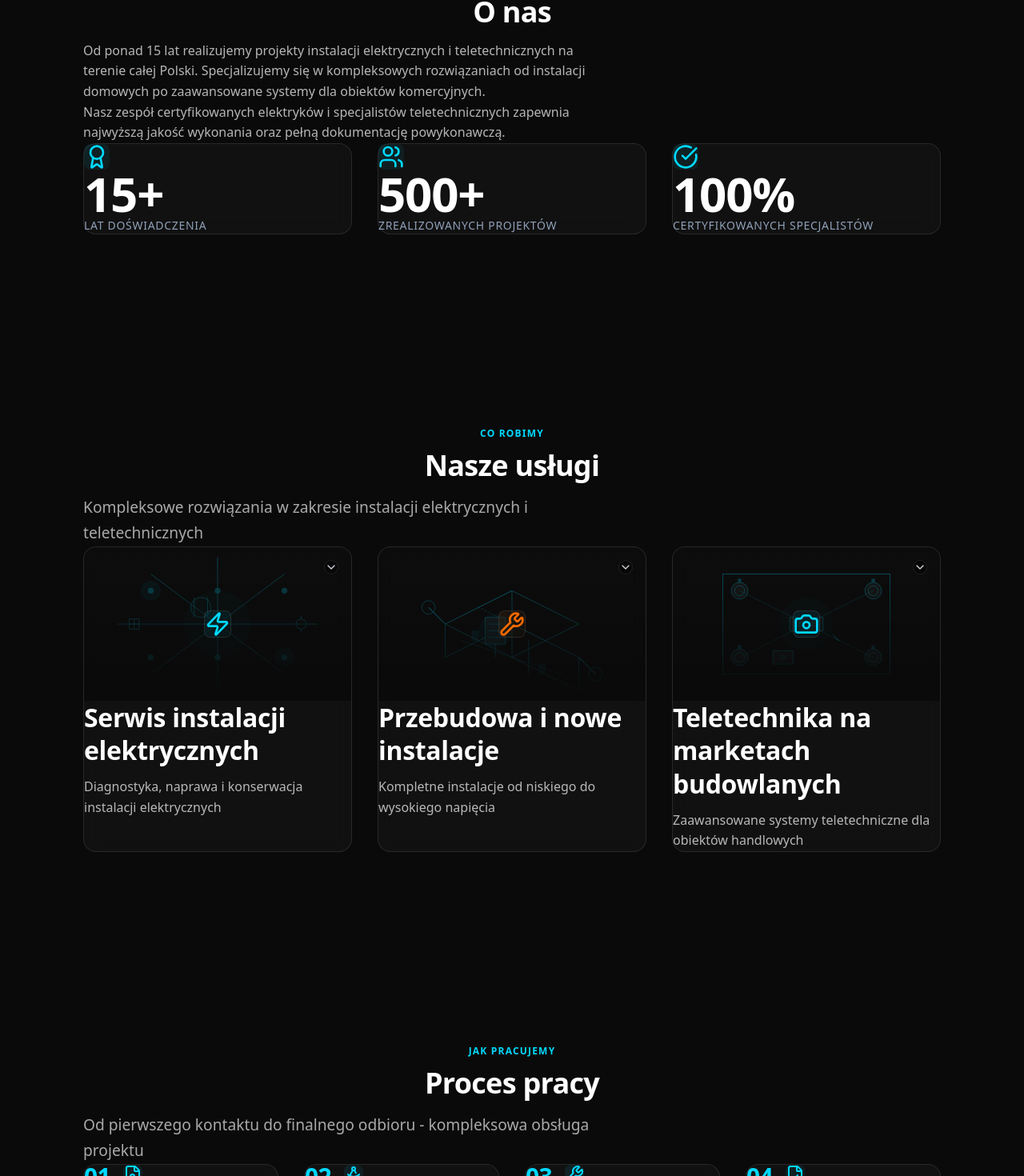
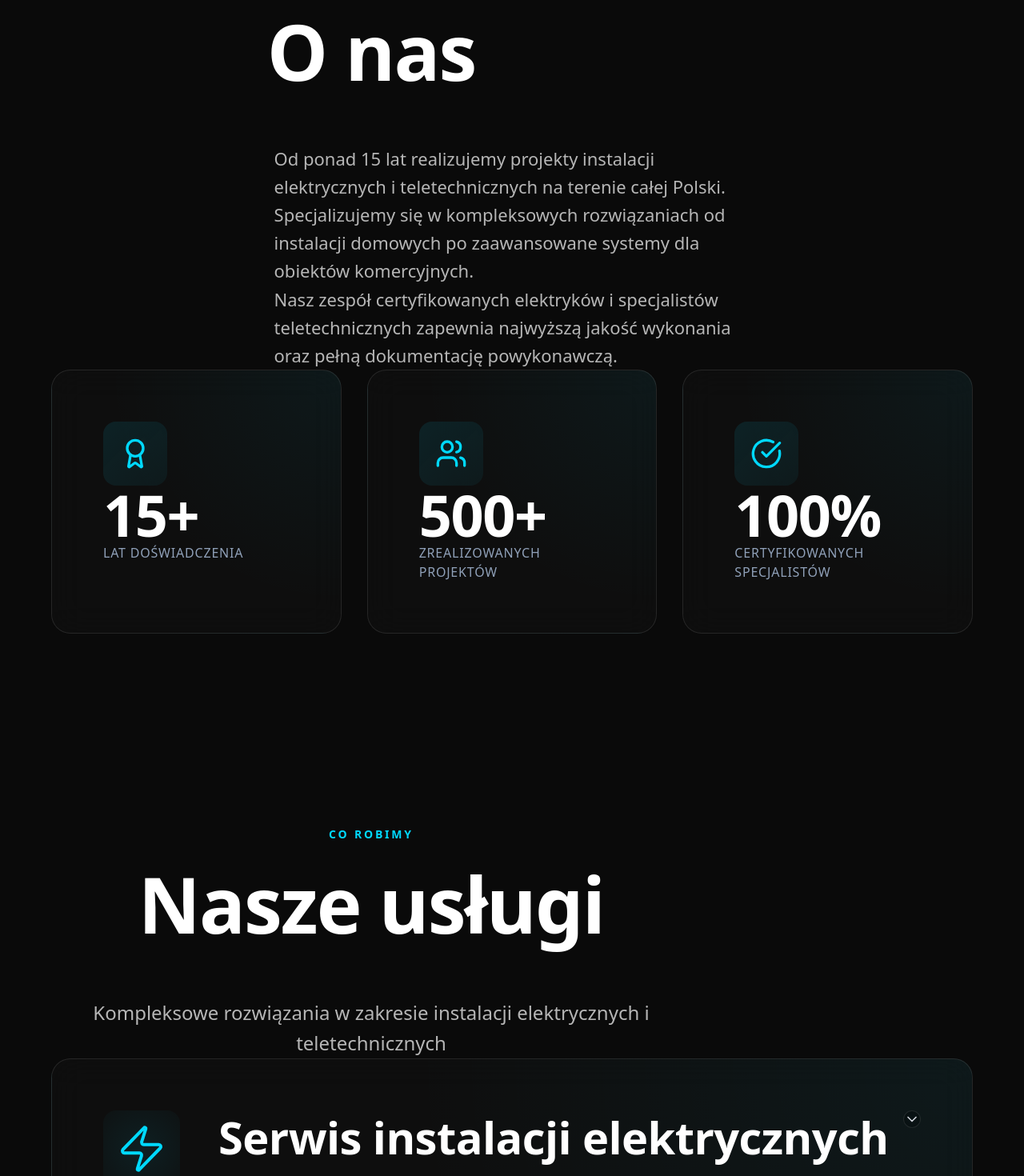
Before and after one commit to absyntvr-blip/el-instal, a Next.js app: page / in a window 1280 px wide. Shown: the part 954-2424 px from the top of the page at 80% size. Built offline with nearby package versions, Linux system fonts and the light colour scheme.

Commit message:
Brief alignment: WOW typography (h1: 64-160px, h2: 48-96px), vertical stack services, massive spacing (120-200px), premium glassmorphism, larger icons (64px), content-width system

```diff
--- a/app/globals.css
+++ b/app/globals.css
@@ -36,35 +36,26 @@ body {
   min-height: 100vh;
 }
 
-/* Container utilities - 8px grid system */
+/* Container utilities - Premium max-width system */
 .container {
   width: 100%;
-  max-width: 1200px; /* Optimal reading width */
+  max-width: 1400px; /* Like Stripe, Vercel */
   margin-left: auto;
   margin-right: auto;
-  padding-left: 1.5rem; /* 24px */
-  padding-right: 1.5rem; /* 24px */
+  padding-left: clamp(24px, 5vw, 120px);
+  padding-right: clamp(24px, 5vw, 120px);
 }
 
-@media (min-width: 640px) {
-  .container {
-    padding-left: 2rem; /* 32px */
-    padding-right: 2rem; /* 32px */
-  }
+/* Content width for readability */
+.content-width {
+  max-width: 1200px;
+  margin: 0 auto;
 }
 
-@media (min-width: 1024px) {
-  .container {
-    padding-left: 3rem; /* 48px */
-    padding-right: 3rem; /* 48px */
-  }
-}
-
-@media (min-width: 1280px) {
-  .container {
-    padding-left: 4rem; /* 64px */
-    padding-right: 4rem; /* 64px */
-  }
+/* Text width for long texts (65ch optimal) */
+.text-width {
+  max-width: 65ch;
+  margin: 0 auto;
 }
 
 /* Section spacing */
@@ -91,35 +82,35 @@ section {
   background: #00D9FF;
 }
 
-/* Typography System - 8px baseline grid */
+/* Typography System - WOW scale (Awwwards style) */
 h1 {
-  font-size: clamp(3rem, 8vw, 7.5rem); /* 48px - 120px */
+  font-size: clamp(4rem, 12vw, 10rem); /* 64px - 160px - WOW effect */
   font-weight: 700;
-  line-height: 1.1;
+  line-height: 0.9;
   letter-spacing: -0.03em;
   word-wrap: break-word;
   overflow-wrap: break-word;
-  margin-bottom: 1.5rem;
+  margin-bottom: 2rem;
 }
 
 h2 {
-  font-size: clamp(2rem, 4vw, 2.25rem); /* 32px - 36px - smaller, elegant */
-  font-weight: 600;
-  line-height: 1.3;
+  font-size: clamp(3rem, 8vw, 6rem); /* 48px - 96px - much larger */
+  font-weight: 700;
+  line-height: 1.1;
   letter-spacing: -0.02em;
   word-wrap: break-word;
   overflow-wrap: break-word;
-  margin-bottom: 0.75rem;
+  margin-bottom: 4rem; /* 64px - DUŻO PRZESTRZENI */
 }
 
 h3 {
-  font-size: clamp(1.25rem, 2.5vw, 2rem); /* 20px - 32px */
+  font-size: clamp(2rem, 5vw, 3.5rem); /* 32px - 56px */
   font-weight: 600;
-  line-height: 1.3;
+  line-height: 1.2;
   letter-spacing: -0.01em;
   word-wrap: break-word;
   overflow-wrap: break-word;
-  margin-bottom: 0.75rem;
+  margin-bottom: 1.5rem; /* 24px */
 }
 
 /* Text sizing for boxes - improved hierarchy */
@@ -138,67 +129,63 @@ h3 {
 
 /* Section headings subtitle */
 .section-subtitle {
-  font-size: clamp(1rem, 1.5vw, 1.25rem); /* 16px - 20px */
-  line-height: 1.7;
+  font-size: clamp(1.125rem, 2vw, 1.5rem); /* 18px - 24px - larger */
+  line-height: 1.6;
   font-weight: 400;
-  color: rgba(255, 255, 255, 0.65);
-  max-width: 42rem; /* Optimal reading width ~65-75 characters */
+  color: rgba(255, 255, 255, 0.7);
+  max-width: 65ch; /* Optimal reading width */
+  margin-top: 2rem; /* 32px spacing */
 }
 
-/* Body text */
+/* Body text - larger for readability */
 p {
-  font-size: 1rem; /* 16px - fixed for consistency */
+  font-size: clamp(1.125rem, 2vw, 1.375rem); /* 18px - 22px */
   line-height: 1.6;
   font-weight: 400;
-  max-width: 40.625rem; /* 650px - optimal reading width */
+  max-width: 65ch; /* Optimal reading width */
   color: rgba(255, 255, 255, 0.7);
 }
 
-/* Section spacing - Premium breathing space */
+/* Section spacing - MASSIVE breathing space (like Apple, Stripe) */
 .section-spacing {
-  padding-top: 5rem; /* 80px */
-  padding-bottom: 5rem; /* 80px */
+  padding-top: clamp(120px, 15vh, 200px);
+  padding-bottom: clamp(120px, 15vh, 200px);
 }
 
-@media (min-width: 768px) {
-  .section-spacing {
-    padding-top: 7rem; /* 112px */
-    padding-bottom: 7rem; /* 112px */
-  }
-}
-
-@media (min-width: 1024px) {
-  .section-spacing {
-    padding-top: 7.5rem; /* 120px */
-    padding-bottom: 7.5rem; /* 120px */
-  }
-}
-
-/* Premium glassmorphism cards */
+/* Premium glassmorphism cards (iOS/Apple style) */
 .glass-card {
-  background: rgba(255, 255, 255, 0.03);
+  background: rgba(255, 255, 255, 0.02);
+  backdrop-filter: blur(20px) saturate(180%);
   border: 1px solid rgba(255, 255, 255, 0.1);
-  border-radius: 16px;
-  backdrop-filter: blur(10px);
-  transition: all 0.3s cubic-bezier(0.4, 0, 0.2, 1);
+  border-radius: 24px;
+  padding: clamp(48px, 6vw, 64px);
+  transition: all 0.4s cubic-bezier(0.4, 0, 0.2, 1);
+  /* Subtelny gradient overlay */
+  background-image:
+    radial-gradient(
+      circle at top right,
+      rgba(0, 217, 255, 0.05),
+      transparent 60%
+    );
 }
 
 .glass-card:hover {
-  background: rgba(255, 255, 255, 0.05);
   border-color: rgba(0, 217, 255, 0.3);
-  transform: translateY(-5px);
-  box-shadow: 0 20px 40px rgba(0, 217, 255, 0.1),
-              0 0 0 1px rgba(0, 217, 255, 0.2);
+  transform: translateY(-4px);
+  box-shadow:
+    0 0 60px rgba(0, 217, 255, 0.1),
+    0 20px 40px rgba(0, 0, 0, 0.3);
 }
 
-/* Sub-header style */
+/* Sub-header style (overline) */
 .sub-header {
-  font-size: 0.75rem; /* 12px */
+  font-size: 0.875rem; /* 14px */
   font-weight: 600;
-  letter-spacing: 0.1em;
+  letter-spacing: 0.2em;
   text-transform: uppercase;
   color: #00D9FF;
-  margin-bottom: 0.5rem;
+  margin-bottom: 1.5rem; /* 24px */
+  display: block;
 }
 
 /* Monospaced numbers for stats */
--- a/components/About.tsx
+++ b/components/About.tsx
@@ -25,14 +25,14 @@ export default function About() {
           initial={{ opacity: 0, y: 30 }}
           animate={inView ? { opacity: 1, y: 0 } : {}}
           transition={{ duration: 0.8 }}
-          className="mb-20 md:mb-24"
+          className="mb-32"
         >
-          <div className="text-center mb-12">
-            <div className="sub-header mb-3">NASZA HISTORIA</div>
-            <h2 className="text-white mb-8">O nas</h2>
+          <div className="text-center max-w-[800px] mx-auto mb-16">
+            <div className="sub-header">NASZA HISTORIA</div>
+            <h2 className="text-white">O nas</h2>
           </div>
 
-          <div className="space-y-6 max-w-[650px] mx-auto">
+          <div className="text-width space-y-6">
             <p>
               Od ponad 15 lat realizujemy projekty instalacji elektrycznych i teletechnicznych
               na terenie całej Polski. Specjalizujemy się w kompleksowych rozwiązaniach
@@ -46,7 +46,8 @@ export default function About() {
         </motion.div>
 
         {/* Stats Grid - 12 column system */}
-        <div className="grid grid-cols-12 gap-8 max-w-6xl mx-auto">
+        <div className="content-width">
+          <div className="grid grid-cols-12 gap-8">
             {stats.map((stat, index) => {
               const Icon = stat.icon;
               return (
@@ -55,18 +56,19 @@ export default function About() {
                   initial={{ opacity: 0, y: 30 }}
                   animate={inView ? { opacity: 1, y: 0 } : {}}
                   transition={{ delay: index * 0.15, duration: 0.6 }}
-                className="col-span-12 md:col-span-4 glass-card p-8 flex flex-col h-full"
+                  className="col-span-12 md:col-span-4 glass-card flex flex-col h-full"
                 >
-                <div className="mb-6 p-3 rounded-lg bg-gradient-to-br from-[#00D9FF]/10 to-[#00D9FF]/5 w-fit">
-                  <Icon className="w-8 h-8 text-[#00D9FF]" />
+                  <div className="mb-8 flex items-center justify-center w-20 h-20 rounded-2xl bg-gradient-to-br from-[#00D9FF]/10 to-[#00D9FF]/5">
+                    <Icon className="w-10 h-10 text-[#00D9FF]" />
                   </div>
-                <div className="stat-number text-5xl md:text-6xl text-white mb-3 leading-none">{stat.value}</div>
-                <div className="text-slate-400 text-sm uppercase tracking-wider">{stat.label}</div>
+                  <div className="stat-number text-6xl md:text-7xl text-white mb-4 leading-none">{stat.value}</div>
+                  <div className="text-slate-400 text-base uppercase tracking-wider">{stat.label}</div>
                 </motion.div>
               );
             })}
           </div>
         </div>
+      </div>
     </section>
   );
 }
--- a/components/Hero.tsx
+++ b/components/Hero.tsx
@@ -50,7 +50,7 @@ export default function Hero() {
             initial={{ opacity: 0, y: 20 }}
             animate={{ opacity: 1, y: 0 }}
             transition={{ delay: 0.5, duration: 0.8 }}
-            className="text-2xl md:text-3xl lg:text-4xl text-gray-100 mb-6 md:mb-8 font-medium leading-tight tracking-tight"
+            className="text-3xl md:text-5xl lg:text-6xl text-gray-100 mb-8 md:mb-12 font-medium leading-tight tracking-tight"
             style={{ letterSpacing: '-0.02em' }}
           >
             Precyzja w instalacjach elektrycznych
@@ -60,7 +60,7 @@ export default function Hero() {
             initial={{ opacity: 0, y: 20 }}
             animate={{ opacity: 1, y: 0 }}
             transition={{ delay: 0.7, duration: 0.8 }}
-            className="text-lg md:text-xl lg:text-2xl text-gray-300 mb-12 md:mb-16 max-w-3xl mx-auto leading-relaxed font-light"
+            className="text-xl md:text-2xl lg:text-3xl text-gray-300 mb-16 md:mb-20 max-w-4xl mx-auto leading-relaxed font-light"
             style={{ letterSpacing: '0.01em' }}
           >
             Od niskiego do wysokiego napięcia. Od idei do certyfikatu.
--- a/components/Process.tsx
+++ b/components/Process.tsx
@@ -46,20 +46,21 @@ export default function Process() {
           initial={{ opacity: 0, y: 30 }}
           animate={inView ? { opacity: 1, y: 0 } : {}}
           transition={{ duration: 0.8 }}
-          className="mb-20 md:mb-24"
+          className="mb-32"
         >
-          <div className="text-center mb-12">
-            <div className="sub-header mb-3">JAK PRACUJEMY</div>
-            <h2 className="text-white mb-8">Proces pracy</h2>
+          <div className="text-center max-w-[800px] mx-auto">
+            <div className="sub-header">JAK PRACUJEMY</div>
+            <h2 className="text-white">Proces pracy</h2>
+            <p className="section-subtitle">
+              Od pierwszego kontaktu do finalnego odbioru - kompleksowa obsługa projektu
+            </p>
           </div>
-          <p className="section-subtitle mx-auto max-w-[650px]">
-            Od pierwszego kontaktu do finalnego odbioru - kompleksowa obsługa projektu
-          </p>
         </motion.div>
 
         {/* Steps Grid - 12 column system */}
-        <div className="grid grid-cols-12 gap-8 max-w-6xl mx-auto">
-          {steps.map((step, index) => {
+        <div className="content-width">
+          <div className="grid grid-cols-12 gap-8">
+            {steps.map((step, index) => {
             const Icon = step.icon;
             return (
               <motion.div
@@ -69,17 +70,17 @@ export default function Process() {
                 transition={{ delay: index * 0.15, duration: 0.6 }}
                 className="col-span-12 md:col-span-6 lg:col-span-3 relative group"
               >
-                <div className="glass-card p-8 h-full flex flex-col text-left">
+                <div className="glass-card h-full flex flex-col text-left">
                   <div className="flex items-start gap-4 mb-6">
-                    <div className="stat-number text-3xl text-[#00D9FF] leading-none">
+                    <div className="stat-number text-4xl text-[#00D9FF] leading-none">
                       {step.number}
                     </div>
-                    <div className="p-2.5 rounded-lg bg-gradient-to-br from-[#00D9FF]/10 to-[#00D9FF]/5">
-                      <Icon className="w-6 h-6 text-[#00D9FF]" />
+                    <div className="p-3 rounded-lg bg-gradient-to-br from-[#00D9FF]/10 to-[#00D9FF]/5">
+                      <Icon className="w-7 h-7 text-[#00D9FF]" />
                     </div>
                   </div>
-                  <h3 className="text-lg font-semibold text-white mb-3 leading-tight">{step.title}</h3>
-                  <p className="text-slate-400 leading-relaxed flex-grow text-sm">{step.description}</p>
+                  <h3 className="text-2xl font-semibold text-white mb-4 leading-tight">{step.title}</h3>
+                  <p className="text-base text-white/70 leading-relaxed flex-grow">{step.description}</p>
                 </div>
 
                 {index < steps.length - 1 && (
@@ -91,6 +92,7 @@ export default function Process() {
             );
           })}
         </div>
+        </div>
       </div>
     </section>
   );
--- a/components/Services.tsx
+++ b/components/Services.tsx
@@ -60,26 +60,27 @@ export default function Services() {
 
   return (
     <section id="services" className="section-spacing relative w-full">
-      <div className="container mx-auto max-w-7xl">
+      <div className="container mx-auto">
         {/* Section Header */}
         <motion.div
           ref={ref}
           initial={{ opacity: 0, y: 30 }}
           animate={inView ? { opacity: 1, y: 0 } : {}}
           transition={{ duration: 0.8 }}
-          className="mb-20 md:mb-24"
+          className="mb-32"
         >
-          <div className="text-center mb-12">
-            <div className="sub-header mb-3">CO ROBIMY</div>
-            <h2 className="text-white mb-8">Nasze usługi</h2>
-          </div>
-          <p className="section-subtitle mx-auto max-w-[650px]">
+          <div className="text-center max-w-[800px] mx-auto">
+            <div className="sub-header">CO ROBIMY</div>
+            <h2 className="text-white">Nasze usługi</h2>
+            <p className="section-subtitle">
               Kompleksowe rozwiązania w zakresie instalacji elektrycznych i teletechnicznych
             </p>
+          </div>
         </motion.div>
 
-        {/* Services Grid - 12 column system */}
-        <div className="grid grid-cols-12 gap-8 max-w-6xl mx-auto">
+        {/* Services - Vertical Stack (full width cards) */}
+        <div className="content-width">
+          <div className="flex flex-col gap-12">
             {services.map((service, index) => {
               const Icon = service.icon;
               const isExpanded = expanded === index;
@@ -90,46 +91,48 @@ export default function Services() {
                   initial={{ opacity: 0, y: 30 }}
                   animate={inView ? { opacity: 1, y: 0 } : {}}
                   transition={{ delay: index * 0.15, duration: 0.6 }}
-                className="col-span-12 md:col-span-6 lg:col-span-4"
                 >
                   <motion.div
-                  whileHover={{ y: -5 }}
-                  className="glass-card h-full cursor-pointer flex flex-col overflow-hidden group"
+                    whileHover={{ y: -4 }}
+                    className="glass-card cursor-pointer group"
                     onClick={() => setExpanded(isExpanded ? null : index)}
                   >
-                  <div className="relative w-full h-48 overflow-hidden">
-                    <Image
-                      src={service.image}
-                      alt={service.title}
-                      fill
-                      className="object-cover opacity-60 group-hover:opacity-70 transition-opacity"
-                      sizes="(max-width: 768px) 100vw, (max-width: 1200px) 50vw, 33vw"
-                    />
-                    <div className="absolute inset-0 bg-gradient-to-t from-[#0A0A0A] via-[#0A0A0A]/50 to-transparent"></div>
-                    <div className="absolute inset-0 flex items-center justify-center">
+                    <div className="flex flex-col md:flex-row gap-8 md:gap-12">
+                      {/* Icon Section */}
+                      <div className="flex-shrink-0 flex items-start">
                         <div
-                        className="p-4 rounded-lg backdrop-blur-md border border-white/10 bg-gradient-to-br"
+                          className="flex items-center justify-center w-24 h-24 rounded-2xl"
                           style={{
-                          background: `linear-gradient(135deg, ${service.color}15, ${service.color}05)`
+                            background: `radial-gradient(circle, ${service.color}15, ${service.color}05)`
                           }}
                         >
-                        <Icon className="w-8 h-8" style={{ color: service.color }} />
+                          <Icon
+                            size={64}
+                            strokeWidth={1.5}
+                            style={{ color: service.color }}
+                            className="text-cyan-400"
+                          />
                         </div>
                       </div>
-                    <div className="absolute top-4 right-4">
-                      <div className="p-2 bg-black/40 backdrop-blur-sm rounded-full border border-white/10">
+
+                      {/* Content Section */}
+                      <div className="flex-grow flex flex-col">
+                        <div className="flex items-start justify-between gap-4 mb-6">
+                          <h3 className="text-3xl md:text-4xl font-bold text-white leading-tight tracking-tight flex-grow">
+                            {service.title}
+                          </h3>
+                          <div className="p-2 bg-black/40 backdrop-blur-sm rounded-full border border-white/10 flex-shrink-0">
                             {isExpanded ? (
-                          <ChevronUp className="w-4 h-4 text-gray-300" />
+                              <ChevronUp className="w-5 h-5 text-gray-300" />
                             ) : (
-                          <ChevronDown className="w-4 h-4 text-gray-300" />
+                              <ChevronDown className="w-5 h-5 text-gray-300" />
                             )}
                           </div>
                         </div>
-                  </div>
 
-                  <div className="p-8 flex flex-col flex-grow text-left">
-                    <h3 className="text-xl font-semibold text-white mb-3 leading-tight">{service.title}</h3>
-                    <p className="text-slate-400 mb-6 flex-grow leading-relaxed text-sm">{service.shortDesc}</p>
+                        <p className="text-xl text-white/70 leading-relaxed mb-6 max-w-2xl">
+                          {service.shortDesc}
+                        </p>
 
                         <motion.div
                           initial={false}
@@ -137,15 +140,16 @@ export default function Services() {
                           transition={{ duration: 0.3 }}
                           className="overflow-hidden"
                         >
-                      <ul className="space-y-2.5 mt-4">
+                          <ul className="space-y-3 mt-4">
                             {service.fullDesc.map((item, idx) => (
-                          <li key={idx} className="text-slate-400 text-xs flex items-start leading-relaxed">
-                            <span className="text-[#00D9FF] mr-2 flex-shrink-0 mt-1">•</span>
+                              <li key={idx} className="text-base text-white/60 flex items-start leading-relaxed">
+                                <span className="text-[#00D9FF] mr-3 flex-shrink-0 mt-1.5">•</span>
                                 <span className="flex-1">{item}</span>
                               </li>
                             ))}
                           </ul>
                         </motion.div>
+                      </div>
                     </div>
                   </motion.div>
                 </motion.div>
@@ -153,6 +157,7 @@ export default function Services() {
             })}
           </div>
         </div>
+      </div>
     </section>
   );
 }
```
Also changed, not shown: components/Contact.tsx (+4 -4 lines), components/Technologies.tsx (+11 -9 lines). Lines whose indentation alone changed are shown as unchanged.
